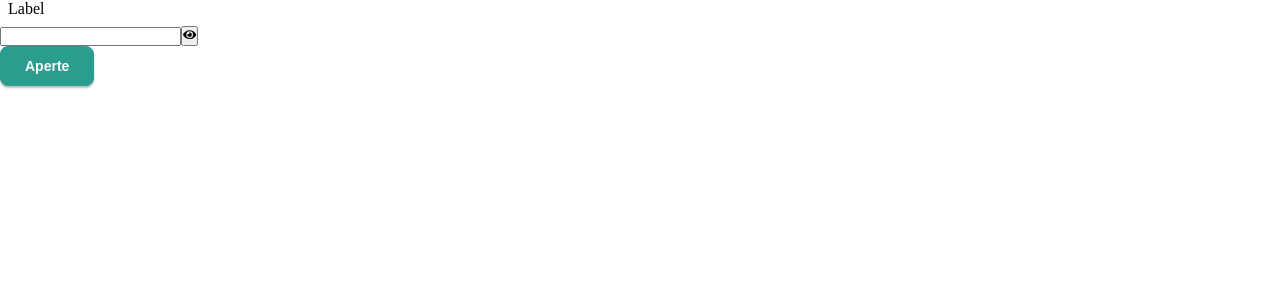
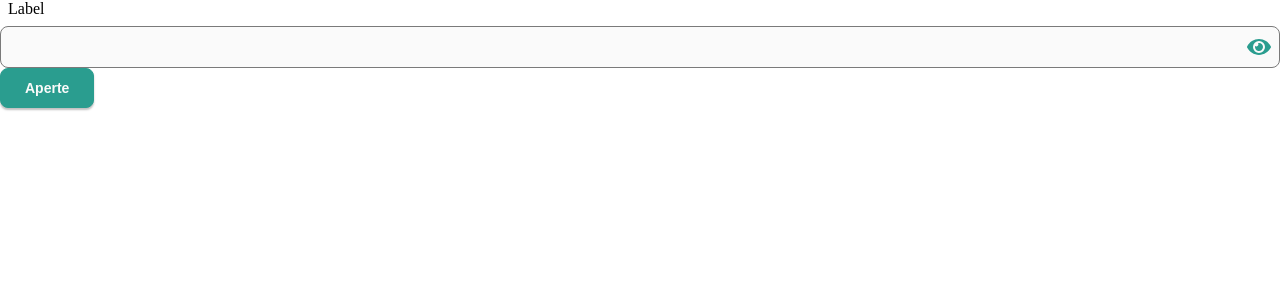
Before and after one commit to CaNeoN28/controle-farmaceutico-frontend, a Next.js app: page / in a window 1280 px wide. Shown: the top 300 px of the page. Built offline with nearby package versions, Linux system fonts and the light colour scheme.

Commit message:
Alterando os estilos

```diff
--- a/src/components/InputSenha/InputSenha.module.scss
+++ b/src/components/InputSenha/InputSenha.module.scss
@@ -0,0 +1,34 @@
+.container {
+  display: flex;
+  overflow: hidden;
+
+  border-radius: 8px;
+
+  border: 1px solid var(--gray);
+  background-color: var(--white);
+}
+
+.input {
+  border: none;
+  outline: none;
+  background: none;
+
+  padding: 12px 8px;
+  min-height: 40px;
+  width: 100%;
+
+  color: var(--gray);
+}
+
+.button {
+  display: flex;
+  align-items: center;
+
+  background: none;
+  border: none;
+
+  padding: 8px;
+  font-size: 24px;
+
+  color: var(--primary-color);
+}
--- a/src/components/InputSenha/index.tsx
+++ b/src/components/InputSenha/index.tsx
@@ -16,7 +16,7 @@ export default function InputSenha({ ...props }: Props) {
     <div className={styles.container}>
       <input className={styles.input} type={ativo ? "password" : "text"} />
       <button className={styles.button} onClick={alterarAtivo}>
-        {ativo ? <FaEye /> : <FaEyeSlash />}
+        {ativo ? <FaEye/> : <FaEyeSlash/>}
       </button>
     </div>
   );
```
